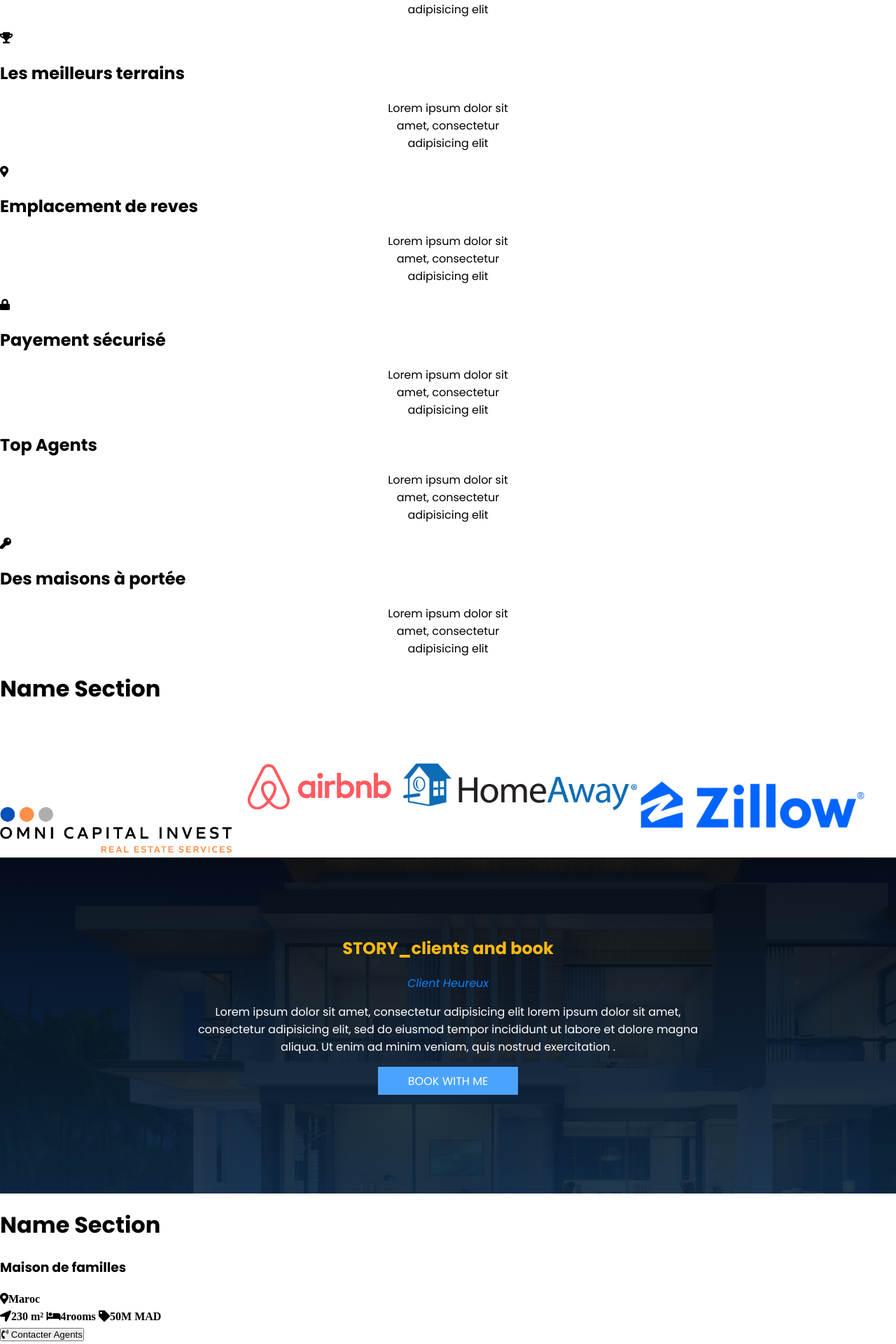
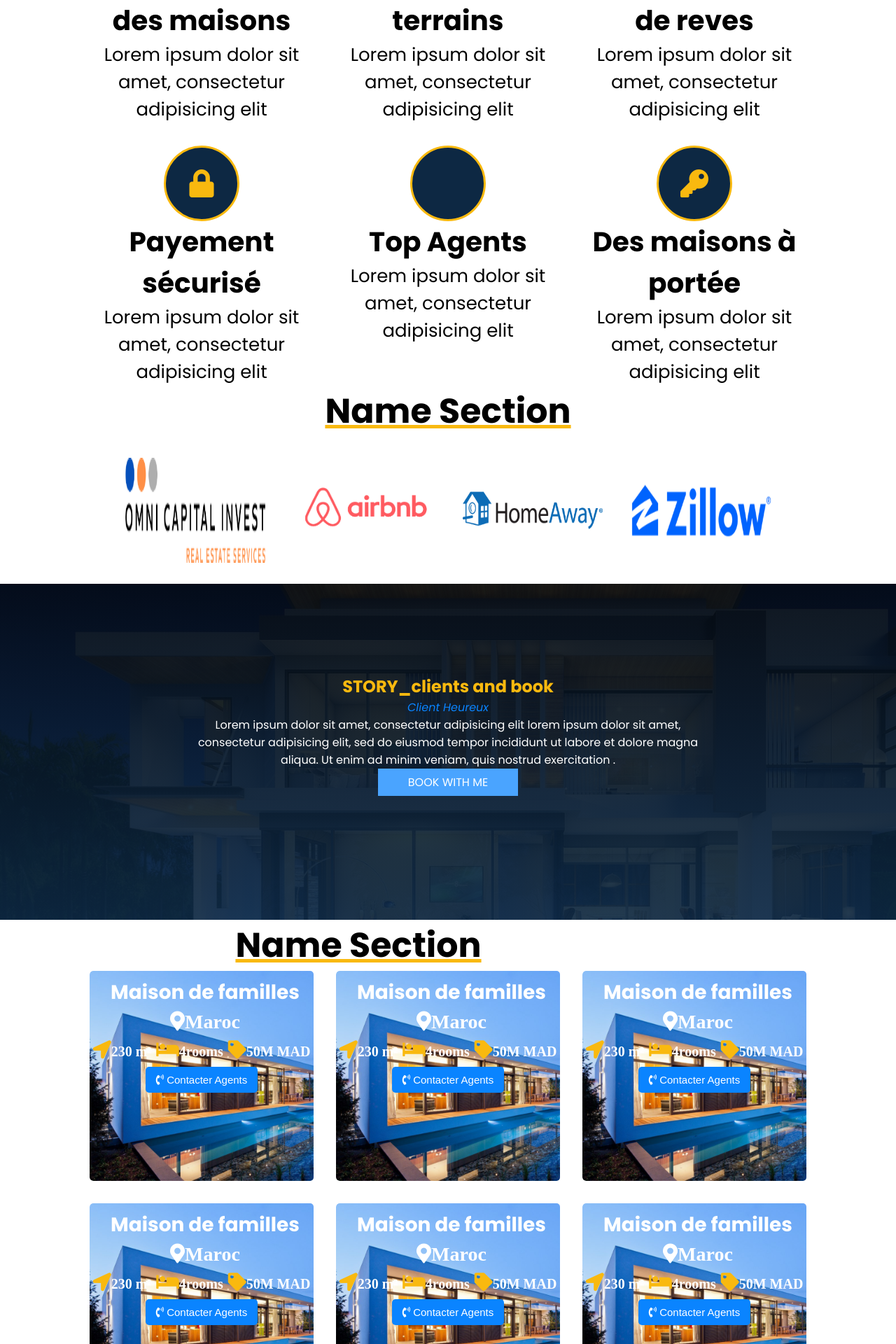
Before and after one commit to TijClass/Anonymous_Booking_website, a PHP site: page / in a window 1280 px wide. Shown: the part 1040-2960 px from the top of the page at 70% size. Run offline with PHP 8.4, Linux system fonts and the light colour scheme; data that the repository does not hold is empty.

Commit message:
new-update

```diff
--- a/Codes/css/style.comp.css
+++ b/Codes/css/style.comp.css
@@ -1,3 +1,8 @@
+.sidebar {
+  background-color: #c69963;
+  grid-column: sidebar-start / sidebar-end;
+  grid-row: 1/-1; }
+
 body {
   margin: 0%;
   padding: 0%;
@@ -105,6 +110,38 @@ P {
 .fontName {
   font-weight: 400; }
 
+.features {
+  background-color: #FFFFFF;
+  width: 100%; }
+
+.title {
+  font-size: 49px;
+  text-align: center;
+  text-decoration: solid #F9B90F underline 5px; }
+
+.carte {
+  text-align: center;
+  font-size: 26px;
+  display: grid;
+  grid-template-columns: repeat(3, 1fr);
+  grid-template-rows: repeat(2, 1fr);
+  grid-gap: 32px; }
+
+.elipse {
+  background: #0D2843;
+  border-radius: 50%;
+  width: 108px;
+  height: 108px;
+  border: 3px solid #F9B90F;
+  display: flex;
+  align-items: center;
+  justify-content: center;
+  font-size: 40px;
+  margin: auto;
+  padding: 10px; }
+  .elipse i {
+    color: #F9B90F; }
+
 .story {
   width: 100%;
   background-image: url("../imgs/dream.png");
@@ -139,6 +176,42 @@ P {
 .secondTitle {
   color: #0a84ff;
   font-style: oblique; }
+
+* {
+  box-sizing: border-box;
+  margin: 0;
+  padding: 0; }
+
+.homes1 {
+  width: 80%; }
+  .homes1 .container1 {
+    background-image: url(../imgs/img-carte.png);
+    background-repeat: no-repeat;
+    height: 300px;
+    width: 100%;
+    margin-left: 40%;
+    border-radius: 5px;
+    overflow: hidden;
+    position: relative; }
+    .homes1 .container1 .visibel1 {
+      font-size: 28px;
+      color: #FFFFFF;
+      padding-top: 10px;
+      padding-left: 10px; }
+    .homes1 .container1 .hide .font {
+      color: #F9B90F; }
+      .homes1 .container1 .hide .font span {
+        color: #FFFFFF;
+        font-size: 20px; }
+    .homes1 .container1 .hide .btn {
+      background-color: #0A84FF;
+      height: 37px;
+      width: 160px;
+      border-radius: 5px;
+      border: #0A84FF; }
+      .homes1 .container1 .hide .btn .phone {
+        color: #FFFFFF;
+        font-size: 15px; }
 
 .gridGallery {
   width: 100%;
@@ -228,3 +301,10 @@ footer {
   height: 25%;
   color: white;
   font-size: 15px; }
+
+.pictures {
+  display: flex;
+  justify-content: space-around;
+  margin: 30px; }
+  .pictures img {
+    width: 200px; }
--- a/Codes/package.json
+++ b/Codes/package.json
@@ -13,7 +13,7 @@
     "building-prod": "npm-run-all  prefix:css compress:css",
     "fin-production": "===========================================",
     "Mode-dev": "==============Branch dev==============",
-    "watch-dev": "node-sass sass/main.scss css/style.comp.css",
+    "watch-dev": "node-sass sass/main.scss css/style.comp.css -w",
     "start:dev": "concurrently  \"npm run server:prod\" \"npm run watch-dev\"",
     "compiler:sass": "node-sass sass/main.scss css/style.comp.css",
     "concat:css": "concat -o css/style.concat.css css/font-awesome.css css/style.comp.css",
--- a/Codes/sass/_base.scss
+++ b/Codes/sass/_base.scss
@@ -11,37 +11,10 @@ $color-grey-dark-1: #54483A;
 $color-grey-dark-2: #6D5D4B;
 
 // FONT VARIABLES
-$font-primary: 'Nunito', sans-serif;
-$font-display: 'Josefin Sans', sans-serif;
+$font-primary: 'Poppins', sans-serif;
+$font-display: 'Poppins', sans-serif;
 
-//==============first part===============//
-
-*,
-*::after,
-*::before{
-
-    margin:0;
-    padding:0;
-    box-sizing: inherit;
-}
-
-html{
-    box-sizing: border-box;
-    font-size: 62.5%; //10px/16pc = 62.5%  ==> 1rem = 10px
-}
-
-body{
-
-    font-family: $font-primary;
-    color:$color-grey-dark-2;
-    font-weight:300;
-    line-height:1.6;
-}
-.container{
-    display:grid;
-    grid-template-rows: 80vh min-content 40vw repeat(3,min-content);
-    grid-template-columns: [sidebar-start]8rem [sidebar-end full-start] minmax(6rem,1fr) [center-start] repeat(8,[col-start] minmax(min-content,15rem)[col-end]) [center-end] minmax(6rem,1fr) [full-end]; //1fr min-content(intrinseque et  extrinseque)
-
-}
-
-//==============fin first part===============//
+$maincolor:#f9b90f;
+$buttonColor:#4aa4ff;
+$fontFam: 'Poppins', sans-serif;
+$footerColor:#f4f4f4;
--- a/Codes/sass/_features.scss
+++ b/Codes/sass/_features.scss
@@ -17,8 +17,8 @@
     display: grid;
     grid-template-columns: repeat(3 ,1fr);
     grid-template-rows: repeat(2 ,1fr);
-    column-gap: 145px;
-    row-gap: 80px;
+    grid-gap: 32px;
+
 
 }
 
--- a/Codes/sass/_homes.scss
+++ b/Codes/sass/_homes.scss
@@ -1,17 +1,46 @@
+*{
+    box-sizing: border-box;
+    margin: 0;
+    padding: 0;
+}
 .homes1{
-    width:80%;
-    height:100%;
-   margin: 0% auto;
+    width: 80%;
     .container1{
         background-image: url(../imgs/img-carte.png);
         background-repeat: no-repeat;
         height: 300px;
-        width: 450px;
-        margin: 42px;
-        .visibel1{
-            .title-seconde{
+        width: 100%;
+        margin-left: 40%;
+        border-radius: 5px;
+        overflow: hidden;
+        position: relative;
+            .visibel1{
                 font-size: 28px;
-                color: #FFFFFF;}
-                }
-    }
+                color: #FFFFFF;
+                padding-top: 10px;
+                padding-left: 10px;
+
+            }
+               .hide{
+
+                   .font{
+                       color:#F9B90F;
+                       span{
+                           color: #FFFFFF;
+                           font-size: 20px; } }
+                    .btn{
+                        background-color: #0A84FF;
+                        height: 37px;
+                        width: 160px;
+                        border-radius: 5px;
+                        border: #0A84FF;
+                        .phone{
+                            color: #FFFFFF;
+                            font-size: 15px;
+                        }
+                     }
+
+                    }
+               }
+
 }
--- /dev/null
+++ b/Codes/sass/_model.scss
@@ -0,0 +1,3 @@
+.container{
+
+}
--- /dev/null
+++ b/Codes/sass/_partner.scss
@@ -0,0 +1,8 @@
+.pictures{
+    display: flex;
+    justify-content: space-around;
+    margin: 30px;
+    img {
+        width: 200px;
+    }
+}
--- a/Codes/sass/_typography.scss
+++ /dev/null
@@ -1,5 +0,0 @@
-.pictures{
-    display: flex;
-    justify-content: space-between;
-    margin: 30px;
-}
--- a/Codes/sass/main.scss
+++ b/Codes/sass/main.scss
@@ -1,15 +1,13 @@
-$maincolor:#f9b90f;
-$buttonColor:#4aa4ff;
-$fontFam: 'Poppins', sans-serif;
-$footerColor:#f4f4f4;
 
-// @import "base";
-// @import "typography";
-// @import "sidebar";
+@import "base";
+@import "typography";
+@import "sidebar";
 @import "header";
-// @import "agent";
-// @import "features";
+@import "agent";
+@import "features";
 @import "story";
-// @import "homes";
+@import "homes";
 @import "gallery";
 @import "footer";
+@import "partner";
+// @import "model";
--- a/Codes/views/features.view.php
+++ b/Codes/views/features.view.php
@@ -1,5 +1,6 @@
 <div class="features">
       <h1 class="title">Name Section</h1>
+      <div class="container">
       <div class="carte">
             <div class="maison">
                      <div class="elipse"><i class="fas fa-globe-americas"></i></div>
@@ -37,4 +38,6 @@
 
             </div>
       </div>
+      </div>
+
 </div>
--- a/Codes/views/homes.view.php
+++ b/Codes/views/homes.view.php
@@ -1,106 +1,108 @@
 <div  class="homes1">
          <h1 class="title">Name Section</h1>
          <div class="carte">
-
          <div class="container1">
                   <div class="visibel1">
-                             <h3 class="title-seconde" >Maison de familles</h3>
+                             <h4 class="title-seconde" >Maison de familles</h4>
                              <i class="fas fa-map-marker-alt">Maroc</i>
                        </div>
                        <div class="hide">
                             <div class="font">
-                                 <i class="fas fa-location-arrow">230 m²</i>
-                                 <i class="fas fa-bed">4rooms</i>
-                                 <i class="fas fa-tag">50M MAD</i>
+                                 <i class="fas fa-location-arrow"><span>230 m²</span></i>
+                                 <i class="fas fa-bed"><span>4rooms</span></i>
+                                 <i class="fas fa-tag"><span>50M MAD</span></i>
                              </div>
                              <button class="btn">
+                              <div class="phone">
                               <i class="fas fa-phone-volume"></i>
-                             Contacter Agents
+                             <span>Contacter Agents</span>
                               </div>
-
+                       </div>
          </div>
          <div class="container1">
-                  <div class="visibel">
-                             <h3 class="title-seconde">Maison de familles</h3>
+                  <div class="visibel1">
+                             <h4 class="title-seconde" >Maison de familles</h4>
                              <i class="fas fa-map-marker-alt">Maroc</i>
                        </div>
                        <div class="hide">
                             <div class="font">
-                                 <i class="fas fa-location-arrow">230 m²</i>
-                                 <i class="fas fa-bed">4rooms</i>
-                                 <i class="fas fa-tag">50M MAD</i>
+                                 <i class="fas fa-location-arrow"><span>230 m²</span></i>
+                                 <i class="fas fa-bed"><span>4rooms</span></i>
+                                 <i class="fas fa-tag"><span>50M MAD</span></i>
                              </div>
                              <button class="btn">
+                              <div class="phone">
                               <i class="fas fa-phone-volume"></i>
-                             Contacter Agents
+                             <span>Contacter Agents</span>
                               </div>
-
                        </div>
-         <div class="container1">
-                  <div class="visibel">
-                             <h3 class="title-seconde">Maison de familles</h3>
+         </div> <div class="container1">
+                  <div class="visibel1">
+                             <h4 class="title-seconde" >Maison de familles</h4>
                              <i class="fas fa-map-marker-alt">Maroc</i>
                        </div>
                        <div class="hide">
                             <div class="font">
-                                 <i class="fas fa-location-arrow">230 m²</i>
-                                 <i class="fas fa-bed">4rooms</i>
-                                 <i class="fas fa-tag">50M MAD</i>
+                                 <i class="fas fa-location-arrow"><span>230 m²</span></i>
+                                 <i class="fas fa-bed"><span>4rooms</span></i>
+                                 <i class="fas fa-tag"><span>50M MAD</span></i>
                              </div>
                              <button class="btn">
+                              <div class="phone">
                               <i class="fas fa-phone-volume"></i>
-                             Contacter Agents
+                             <span>Contacter Agents</span>
                               </div>
-
                        </div>
-         <div class="container1">
-                  <div class="visibel">
-                             <h3 class="title-seconde">Maison de familles</h3>
+         </div> <div class="container1">
+                  <div class="visibel1">
+                             <h4 class="title-seconde" >Maison de familles</h4>
                              <i class="fas fa-map-marker-alt">Maroc</i>
                        </div>
                        <div class="hide">
                             <div class="font">
-                                 <i class="fas fa-location-arrow">230 m²</i>
-                                 <i class="fas fa-bed">4rooms</i>
-                                 <i class="fas fa-tag">50M MAD</i>
+                                 <i class="fas fa-location-arrow"><span>230 m²</span></i>
+                                 <i class="fas fa-bed"><span>4rooms</span></i>
+                                 <i class="fas fa-tag"><span>50M MAD</span></i>
                              </div>
                              <button class="btn">
+                              <div class="phone">
                               <i class="fas fa-phone-volume"></i>
-                             Contacter Agents
+                             <span>Contacter Agents</span>
                               </div>
-
                        </div>
-         <div class="container1">
-                  <div class="visibel">
-                             <h3 class="title-seconde">Maison de familles</h3>
+         </div> <div class="container1">
+                  <div class="visibel1">
+                             <h4 class="title-seconde" >Maison de familles</h4>
                              <i class="fas fa-map-marker-alt">Maroc</i>
                        </div>
                        <div class="hide">
                             <div class="font">
-                                 <i class="fas fa-location-arrow">230 m²</i>
-                                 <i class="fas fa-bed">4rooms</i>
-                                 <i class="fas fa-tag">50M MAD</i>
+                                 <i class="fas fa-location-arrow"><span>230 m²</span></i>
+                                 <i class="fas fa-bed"><span>4rooms</span></i>
+                                 <i class="fas fa-tag"><span>50M MAD</span></i>
                              </div>
                              <button class="btn">
+                              <div class="phone">
                               <i class="fas fa-phone-volume"></i>
-                             Contacter Agents
+                             <span>Contacter Agents</span>
                               </div>
-
                        </div>
-         <div class="container1">
-                  <div class="visibel">
-                             <h3 class="title-seconde">Maison de familles</h3>
+         </div> <div class="container1">
+                  <div class="visibel1">
+                             <h4 class="title-seconde" >Maison de familles</h4>
                              <i class="fas fa-map-marker-alt">Maroc</i>
                        </div>
                        <div class="hide">
                             <div class="font">
-                                 <i class="fas fa-location-arrow">230 m²</i>
-                                 <i class="fas fa-bed">rooms</i>
-                                 <i class="fas fa-tag">50M MAD</i>
+                                 <i class="fas fa-location-arrow"><span>230 m²</span></i>
+                                 <i class="fas fa-bed"><span>4rooms</span></i>
+                                 <i class="fas fa-tag"><span>50M MAD</span></i>
                              </div>
                              <button class="btn">
+                              <div class="phone">
                               <i class="fas fa-phone-volume"></i>
-                             Contacter Agents
+                             <span>Contacter Agents</span>
+                              </div>
                        </div>
          </div>
          </div>
--- a/Codes/views/partner.view.php
+++ b/Codes/views/partner.view.php
@@ -1,4 +1,4 @@
-<div class="typography">
+<div class="container">
              <h1 class="title">Name Section</h1>
                  <div class="pictures">
                     <img src="../imgs/OMNI.png" alt="OMNI">
```
Also changed, not shown: Codes/views/model.view.php (+7 -0 lines). Lines whose indentation alone changed are shown as unchanged.
